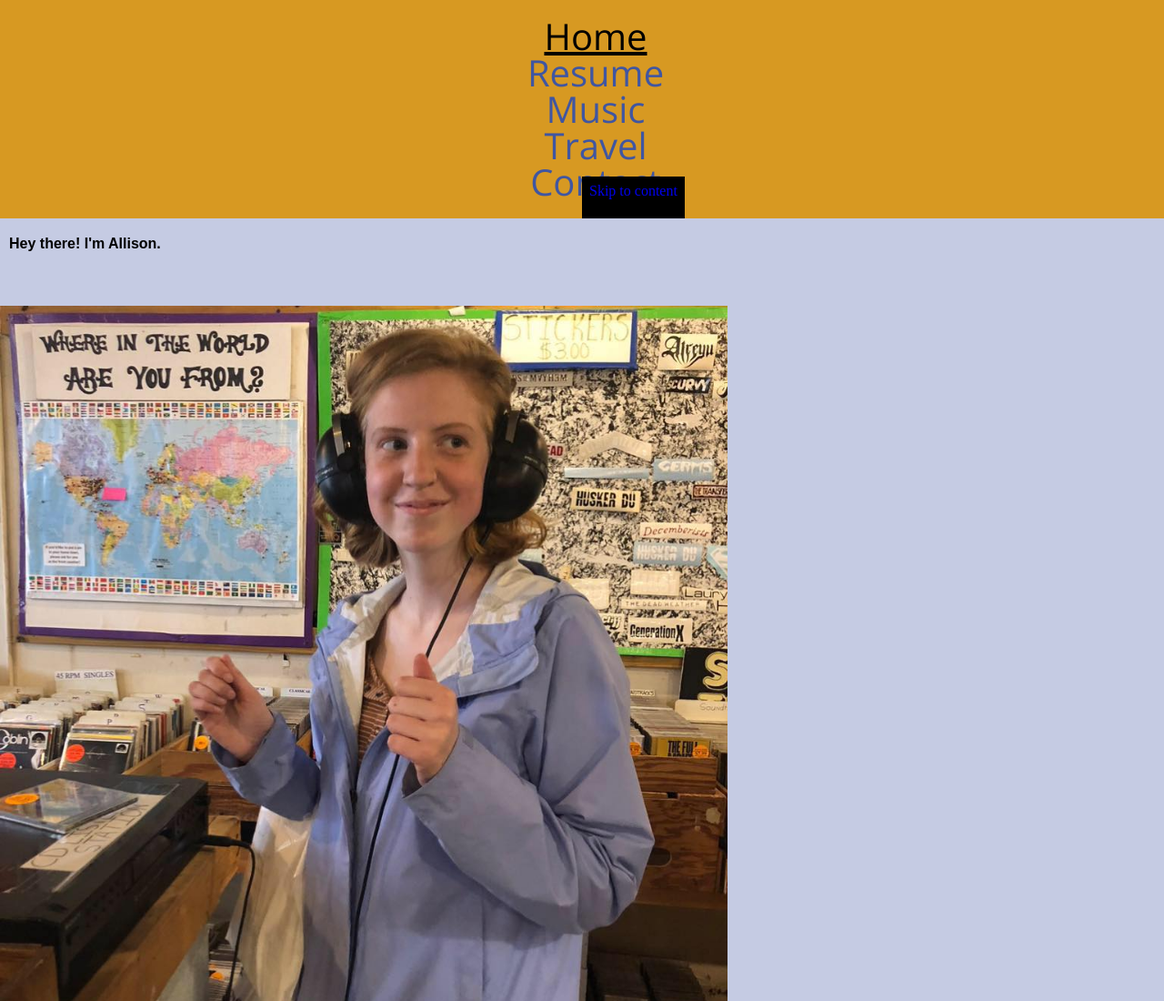
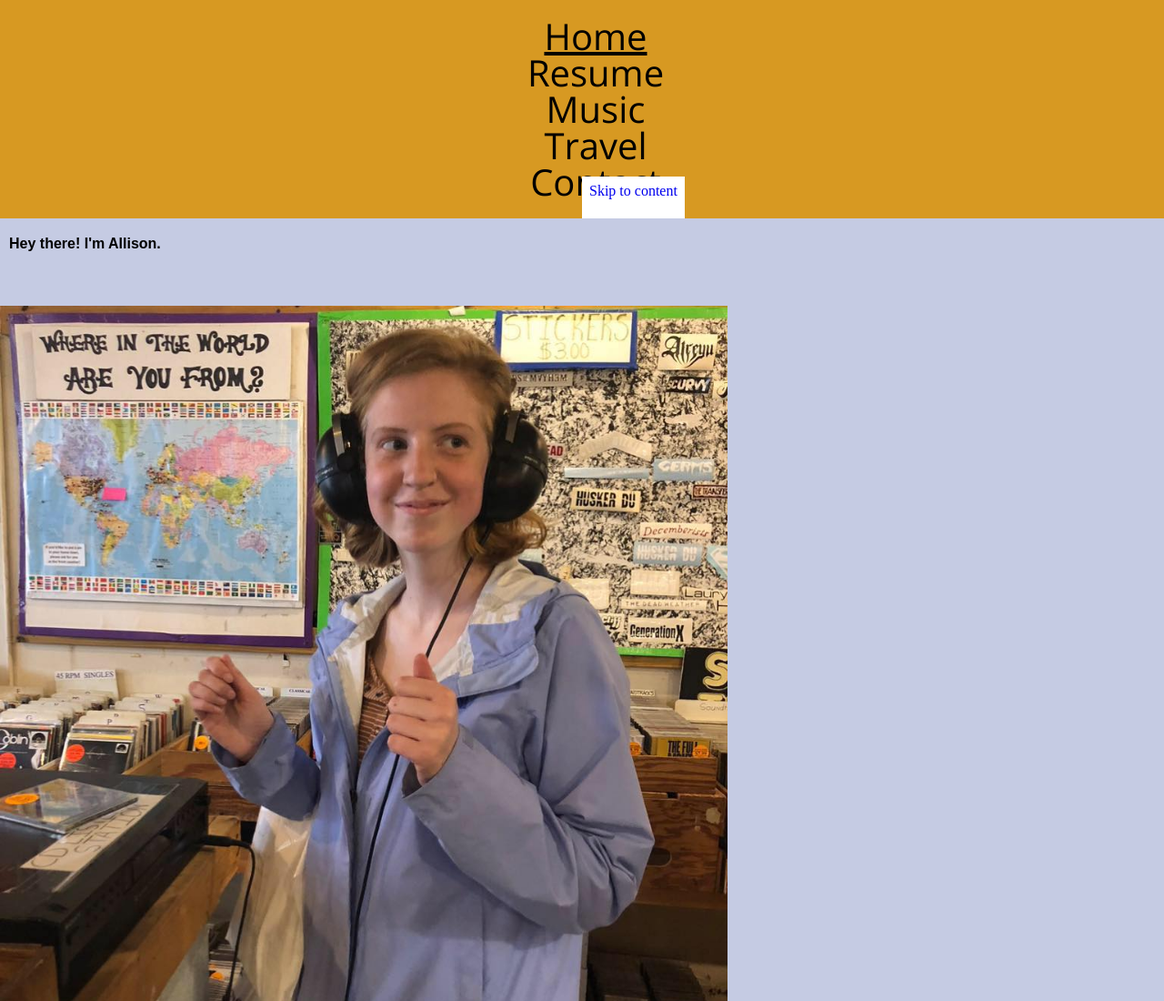
Before and after one commit to aklippel/aklippel.github.io, a plain HTML site: page index.html in a window 1280 px wide. Shown: the top 1100 px of the page at 91% size. Drawn offline with nearby package versions, Linux system fonts and the light colour scheme; a web font is replaced by a local one.

Commit message:
Add files via upload

```diff
--- a/css/style.css
+++ b/css/style.css
@@ -49,13 +49,13 @@ nav{
 }
 
 .skip-to-content-link {
-    left: 50%;
+    left: 100%;
     position: absolute;
     transform: translateY(-100%);
   }
 
 .skip-to-content-link {
-    background: black;
+    background:white;
     height: 30px;
     left: 50%;
     padding: 8px;
@@ -73,7 +73,7 @@ a:-webkit-any-link{
 }
 
 .nav a{
-    color: #4056A1;
+    color:black;
 
 }
 
```
